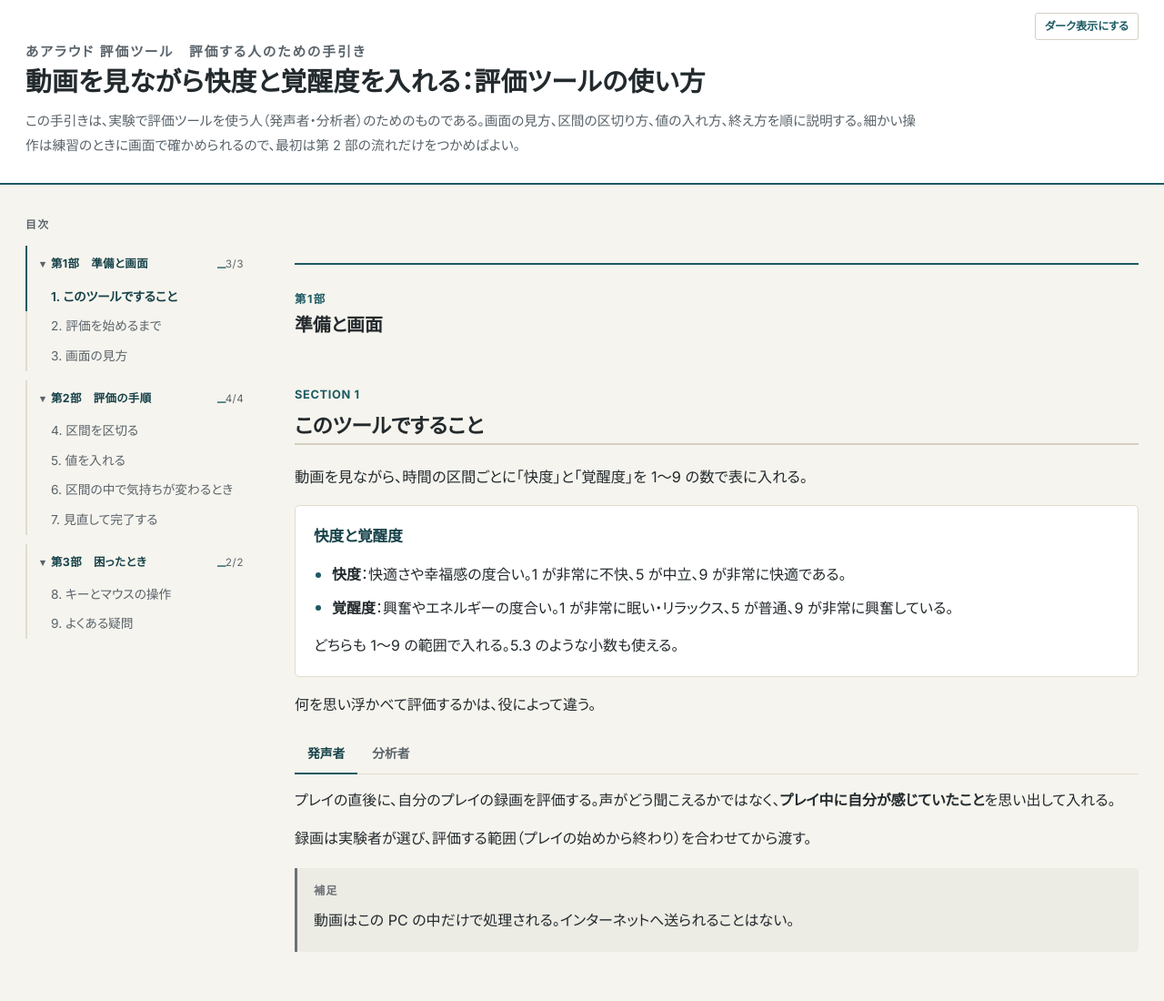
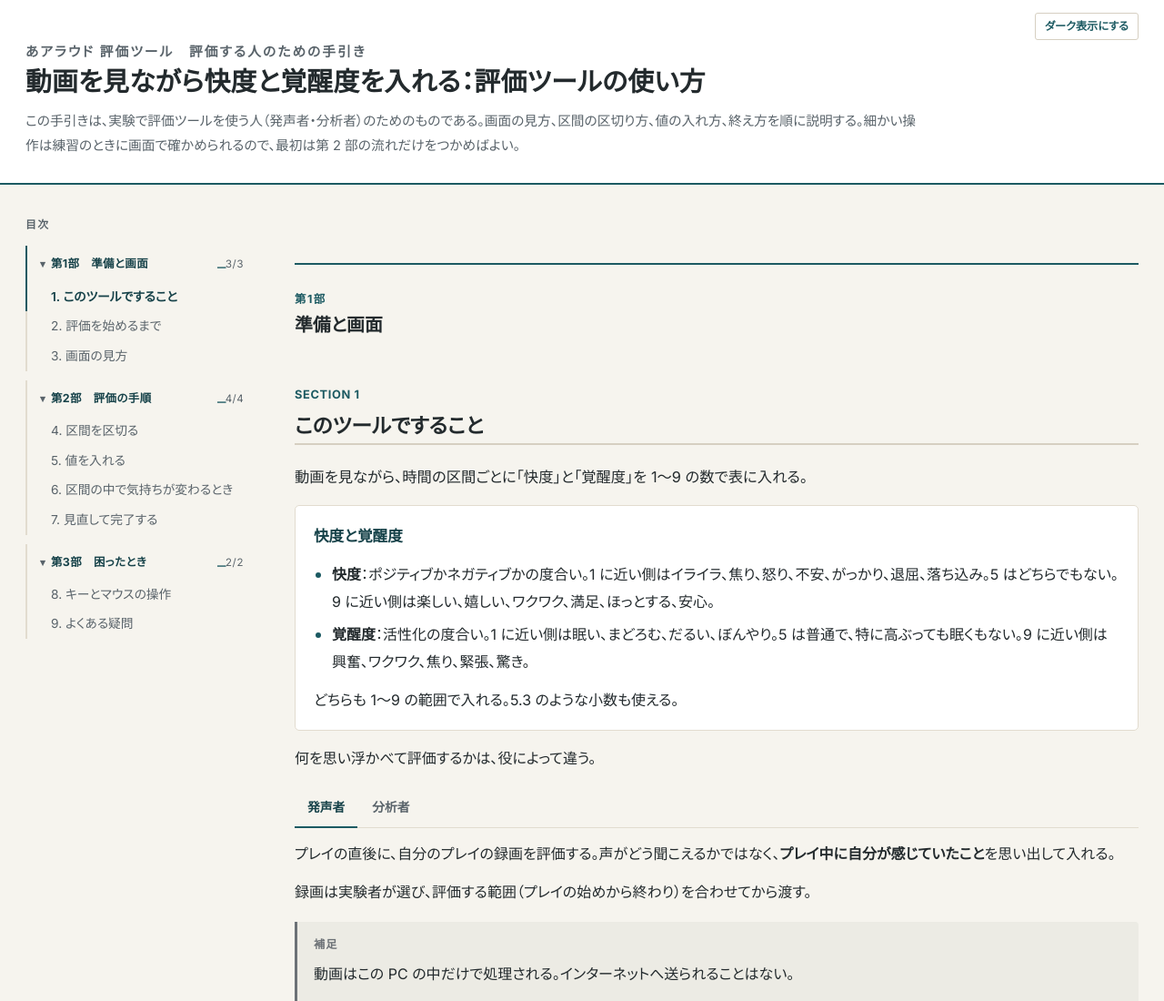
Before and after one commit to AhAloudMethod/Integrated_Annotation_Tools, a website: page evaluator-manual.html in a window 1280 px wide. Shown: the top 1100 px of the page at 91% size. Drawn offline with Linux system fonts and the light colour scheme.

Commit message:
評価マニュアルの快度・覚醒度の説明を台本テンプレートにそろえる
1 に近い側・5・9 に近い側に当てはまる感情の語を並べる形にした．

```diff
--- a/evaluator-manual.html
+++ b/evaluator-manual.html
@@ -317,8 +317,8 @@ try { var t = localStorage.getItem('manual-theme'); if (t === 'light' || t === '
       <div class="def">
         <h3>快度と覚醒度</h3>
         <ul class="clean">
-          <li><strong>快度</strong>：快適さや幸福感の度合い。1 が非常に不快、5 が中立、9 が非常に快適である。</li>
-          <li><strong>覚醒度</strong>：興奮やエネルギーの度合い。1 が非常に眠い・リラックス、5 が普通、9 が非常に興奮している。</li>
+          <li><strong>快度</strong>：ポジティブかネガティブかの度合い。1 に近い側はイライラ、焦り、怒り、不安、がっかり、退屈、落ち込み。5 はどちらでもない。9 に近い側は楽しい、嬉しい、ワクワク、満足、ほっとする、安心。</li>
+          <li><strong>覚醒度</strong>：活性化の度合い。1 に近い側は眠い、まどろむ、だるい、ぼんやり。5 は普通で、特に高ぶっても眠くもない。9 に近い側は興奮、ワクワク、焦り、緊張、驚き。</li>
         </ul>
         <p>どちらも 1〜9 の範囲で入れる。5.3 のような小数も使える。</p>
       </div>
```
